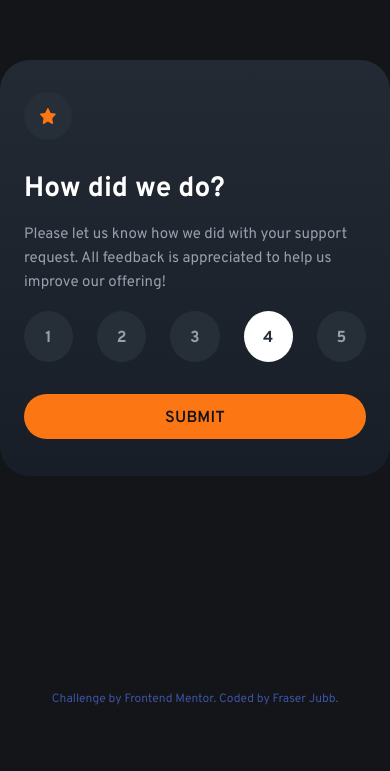
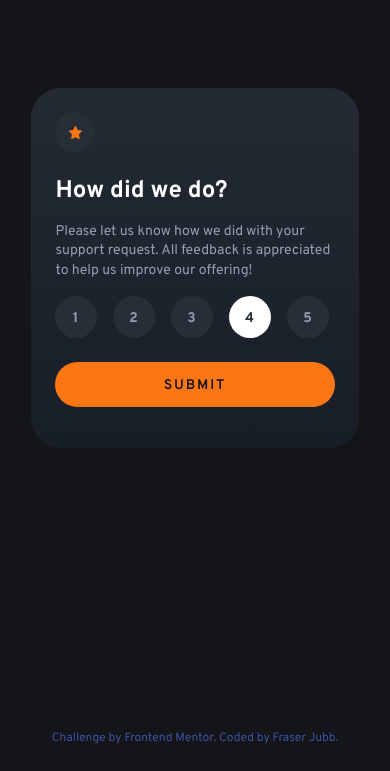
Before and after one commit to fraserjubb/fm-interactive-rating-component, a plain HTML site: page index.html in a window 390 px wide. Shown: the part 154-925 px from the top of the page. Before the commit the page ends 887 px from the top, so only its background shows below. Drawn offline with Linux system fonts and the light colour scheme.

Commit message:
Added mobiles sizes

```diff
--- a/css/queries.css
+++ b/css/queries.css
@@ -1,3 +1,90 @@
-.attribution {
-  margin-top: var(--40px);
+/*
+*******
+MOBILE
+*******
+*/
+
+@media (max-width: 540px) {
+  :root {
+    --fs-xl: 1.5rem;
+  }
+
+  body {
+    font-size: var(--fs-sm);
+    line-height: 1.375;
+  }
+
+  .card {
+    max-width: 20.44rem /* 327px */;
+    height: 22.5rem /* 360px */;
+  }
+
+  /*
+***********
+RATING CARD
+***********
+*/
+  .rating-card {
+    padding: var(--space-xl) var(--space-xl);
+  }
+
+  .rating-card__icon-wrapper {
+    width: var(--space-xxxl);
+    height: var(--space-xxxl);
+    margin-bottom: var(--space-xl);
+  }
+
+  .rating-card__icon {
+    width: 0.8125rem;
+    height: 0.8125rem;
+  }
+
+  .rating-card__title,
+  .feedback-card__title {
+    font-size: var(--fs-xl);
+  }
+
+  .rating-card__btn-group {
+    gap: var(--space-lg);
+    margin-bottom: var(--space-xl);
+  }
+
+  .rating-card__btn,
+  .rating-card__btn--submit {
+    --btn-size: 2.625rem; /* 42px */
+
+    font-size: inherit;
+    letter-spacing: 1.87px;
+  }
+
+  /*
+***********
+FEEDBACK CARD
+***********
+*/
+  .feedback-card {
+    padding: var(--space-xxl) var(--space-xl);
+  }
+  .feedback-card__icon {
+    width: 9rem; /* 144px */
+    height: 6rem; /* 96px */
+  }
+
+  .feedback-card__final-score {
+    width: 10.5rem; /* 168px */
+    margin: var(--space-xl) 0;
+  }
+
+  .feedback-card__description {
+    width: 17.44rem; /* 279px */
+  }
+
+  /*
+********************************
+FOOTER:
+********************************
+*/
+  .attribution {
+    margin-top: var(--space-xxxl);
+  }
 }
--- a/css/styles.css
+++ b/css/styles.css
@@ -6,28 +6,6 @@
   --clr-orange500: #fc7614;
   --clr-gradient: linear-gradient(180deg, #232a34 0%, #181e27 100%);
   --clr-attribution: #3e52a3;
-
-  /* Pixel Sizes:
-  --4px: 0.25rem;
-  --8px: 0.5rem;
-  --10px: 0.625rem;
-  --12px: 0.75rem;
-  --14px: 0.875rem;
-  --16px: 1rem;
-  --18px: 1.125rem;
-  --20px: 1.25rem;
-  --24px: 1.5rem;
-  --26px: 1.625rem;
-  --28px: 1.75rem;
-  --30px: 1.875rem;
-  --32px: 2rem;
-  --34px: 2.125rem;
-  --36px: 2.25rem;
-  --38px: 2.375rem;
-  --40px: 2.5rem;
-  --50px: 3.125rem;
-  --60px: 3.75rem;
-  */
 
   /* Font sizes (in rem) */
   --fs-xs: 0.75rem; /* 12px */
@@ -208,7 +186,7 @@ RATING CARD
 
   background-color: var(--clr-grey900);
 
-  transition: 0.3s;
+  transition: 0.1s;
 }
 
 .rating-card__btn:hover {
```
